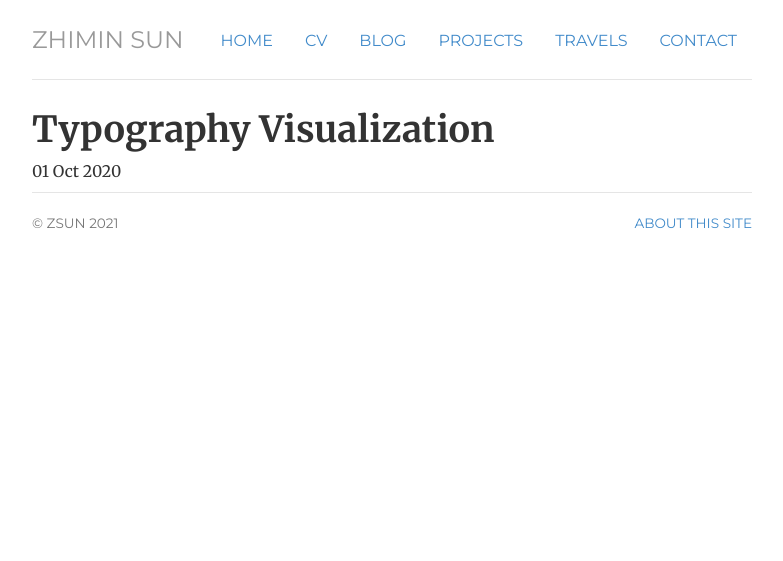
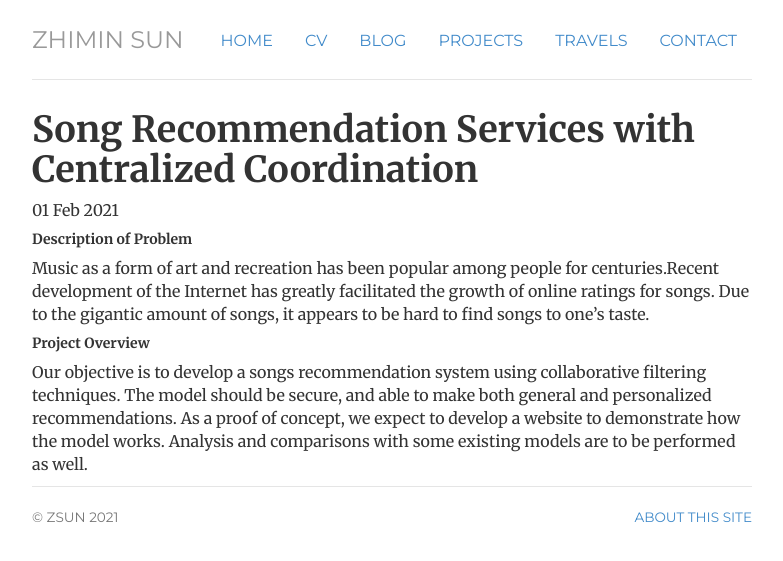
Before and after one commit to Zoe353/Zoe353.github.io, a Jekyll site: the page built from _projectposts/2021-02-01-project2.md, in a window 1280 px wide. Shown: the top 561 px of the page, without its empty margins (248-1031 px from the left). Built offline with Jekyll 4.4.1, drawn with Linux system fonts in a browser that asks for light colours.

```diff
--- a/_projectposts/2021-02-01-project2.md
+++ b/_projectposts/2021-02-01-project2.md
@@ -1,5 +1,17 @@
 ---
 layout: post
-title: "Typography Visualization"
-date: 2020-10-01
+title: "Song Recommendation Services with Centralized Coordination"
+date: 2021-02-01
 ---
+
+##### Description of Problem
+Music as a form of art and recreation has been popular among people for centuries.Recent development of the Internet has greatly facilitated the growth of online ratings
+for songs. Due to the gigantic amount of songs, it appears to be hard to find songs to
+one’s taste.
+
+##### Project Overview
+Our objective is to develop a songs recommendation system using collaborative
+filtering techniques. The model should be secure, and able to make both general and
+personalized recommendations. As a proof of concept, we expect to develop a
+website to demonstrate how the model works. Analysis and comparisons with some
+existing models are to be performed as well.
```
Also changed, not shown: _projectposts/2019-12-12-project0.md (+1 -1 lines).
